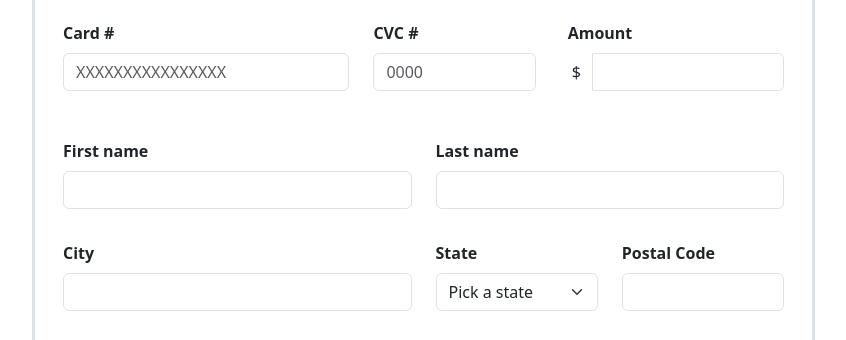
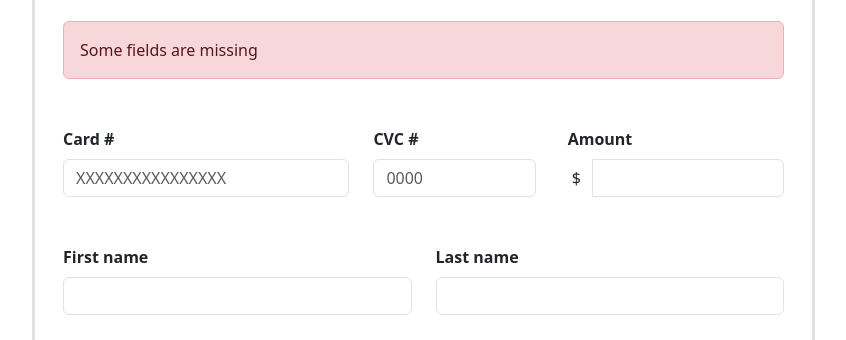
Before and after one commit to diegogomezgonza/4geeks-html5Form, a plain HTML site: page index.html in a window 1280 px wide. Shown: the part 148-488 px from the top of the page, without its empty margins (102-948 px from the left). Drawn offline with nearby package versions, Linux system fonts and the light colour scheme.

Commit message:
Alert añadido

```diff
--- a/index.html
+++ b/index.html
@@ -17,6 +17,14 @@
       <div class="container p-5">
         <form class="form-control m-3 border border-3 rounded w-75" method="post">
         <h2 class="bg-light border p-3">Payment for example</h2>
+        <!-- Alert -->
+        <div class="row p-3">
+          <div class="col-12">
+            <div class="alert alert-danger" role="alert">
+              Some fields are missing
+            </div>
+          </div>
+        </div>
         <!-- Dinero -->
         <div class="row p-3">
           <div class="col-5">
```
